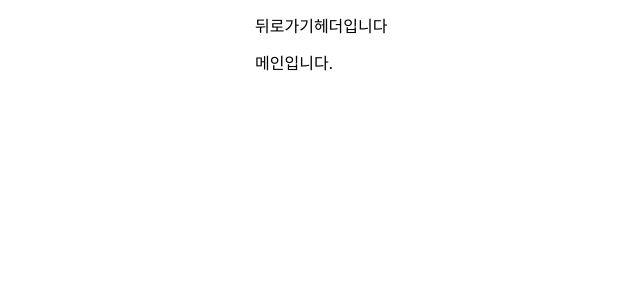
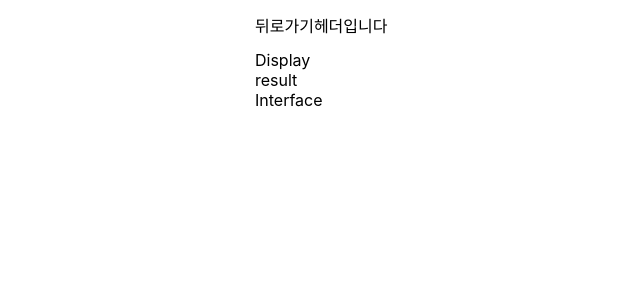
Before and after one commit to emmet-lv99/react-caculator-master, a React (Create React App) app: page /main in a window 1280 px wide. Shown: the top 300 px of the page, without its empty margins (235-875 px from the left). Built offline with nearby package versions, Linux system fonts and the light colour scheme.

Commit message:
component setting

```diff
--- /dev/null
+++ b/src/components/Display.js
@@ -0,0 +1,11 @@
+import React from 'react'
+
+const Display = () => {
+  return (
+    <>
+      <div>Display</div>
+    </>
+  )
+}
+
+export default Display
--- /dev/null
+++ b/src/components/Interface.js
@@ -0,0 +1,11 @@
+import React from 'react'
+
+const Interface = () => {
+  return (
+    <>
+      <div>Interface</div>
+    </>
+  )
+}
+
+export default Interface
--- /dev/null
+++ b/src/components/Result.js
@@ -0,0 +1,11 @@
+import React from 'react'
+
+const Result = () => {
+  return (
+    <>
+      <div>result</div>
+    </>
+  )
+}
+
+export default Result
--- a/src/views/Main.js
+++ b/src/views/Main.js
@@ -1,5 +1,8 @@
 import React from 'react'
 import Header from '../components/Header'
+import Display from '../components/Display'
+import Result from '../components/Result'
+import Interface from '../components/Interface'
 
 const Main = () => {
   return (
@@ -7,7 +10,11 @@ const Main = () => {
       <header>
         <Header />
       </header>
-      <main>메인입니다.</main>
+      <main>
+        <Display />
+        <Result />
+        <Interface />
+      </main>
     </>
   )
 }
```
